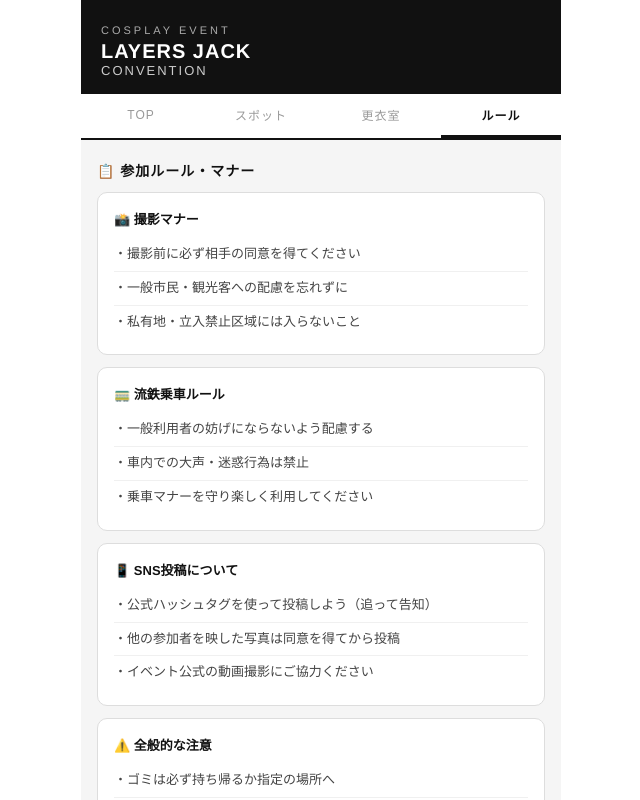
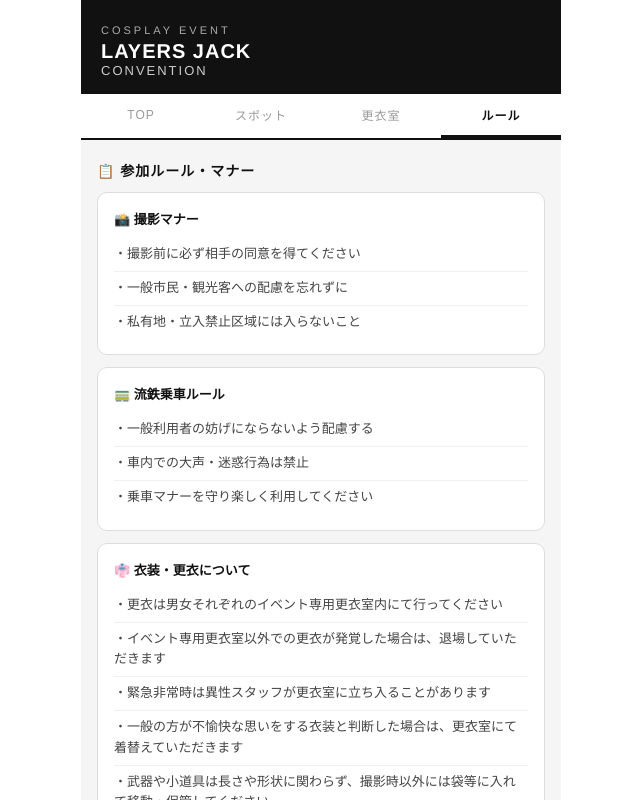
Before and after one commit to LAYERS-JACK/ljc-app, a React (Create React App) app: page / in a window 1280 px wide. Both pictures are taken after a click on the button "ルール". Shown: the top 800 px of the page, without its empty margins (319-959 px from the left). Built offline with nearby package versions, Linux system fonts and the light colour scheme.

Commit message:
ルール追加

```diff
--- a/src/App.js
+++ b/src/App.js
@@ -299,6 +299,7 @@ export default function App() {
                   "一般市民・観光客への配慮を忘れずに",
                   "私有地・立入禁止区域には入らないこと",
                 ],
+                warning: false,
               },
               {
                 title: "🚃 流鉄乗車ルール",
@@ -307,6 +308,34 @@ export default function App() {
                   "車内での大声・迷惑行為は禁止",
                   "乗車マナーを守り楽しく利用してください",
                 ],
+                warning: false,
+              },
+              {
+                title: "👘 衣装・更衣について",
+                items: [
+                  "更衣は男女それぞれのイベント専用更衣室内にて行ってください",
+                  "イベント専用更衣室以外での更衣が発覚した場合は、退場していただきます",
+                  "緊急非常時は異性スタッフが更衣室に立ち入ることがあります",
+                  "一般の方が不愉快な思いをする衣装と判断した場合は、更衣室にて着替えていただきます",
+                  "武器や小道具は長さや形状に関わらず、撮影時以外には袋等に入れて移動・保管してください",
+                ],
+                warning: false,
+              },
+              {
+                title: "🚫 禁止行為",
+                items: [
+                  "更衣室以外での着替えやメイク",
+                  "屋内でのスプレー類の使用",
+                  "コスプレをしたままの来退場",
+                  "現行の国家機関衣装の着用",
+                  "下着に間違われやすい衣装",
+                  "会場内でのウィッグカット",
+                  "実際に音を出す行為",
+                  "スピーカー等による過度な音出し",
+                  "着ぐるみ・大型衣装での1人移動（アテンド同行必須、アテンド1人につき2体まで）",
+                  "他の方に怪我をさせる危険のある物や、周囲を汚す・破損させる恐れのある物の持ち込み",
+                ],
+                warning: true,
               },
               {
                 title: "📱 SNS投稿について",
@@ -315,6 +344,7 @@ export default function App() {
                   "他の参加者を映した写真は同意を得てから投稿",
                   "イベント公式の動画撮影にご協力ください",
                 ],
+                warning: false,
               },
               {
                 title: "⚠️ 全般的な注意",
@@ -323,20 +353,21 @@ export default function App() {
                   "スタッフの指示に従ってください",
                   "体調不良の場合はスタッフへ申し出てください",
                 ],
+                warning: false,
               },
             ].map(section => (
               <div key={section.title} style={{
                 background: "#fff",
-                border: "1px solid #ddd",
+                border: `1px solid ${section.warning ? "#c00" : "#ddd"}`,
                 borderRadius: 10,
                 padding: 16,
                 marginBottom: 12,
               }}>
-                <div style={{ fontWeight: 700, fontSize: 13, marginBottom: 10 }}>{section.title}</div>
+                <div style={{ fontWeight: 700, fontSize: 13, marginBottom: 10, color: section.warning ? "#c00" : "#111" }}>{section.title}</div>
                 {section.items.map((item, i) => (
                   <div key={i} style={{
                     fontSize: 13,
-                    color: "#444",
+                    color: section.warning ? "#c00" : "#444",
                     padding: "6px 0",
                     borderBottom: i < section.items.length - 1 ? "1px solid #f0f0f0" : "none",
                     lineHeight: 1.6,
```
